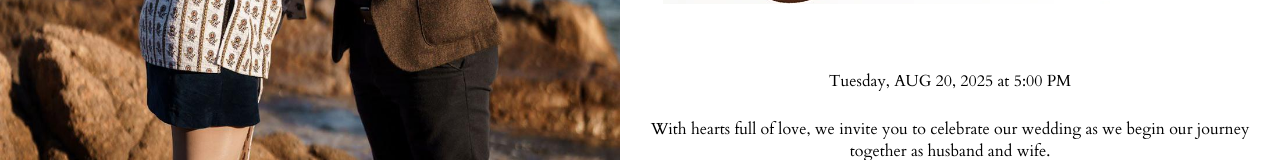
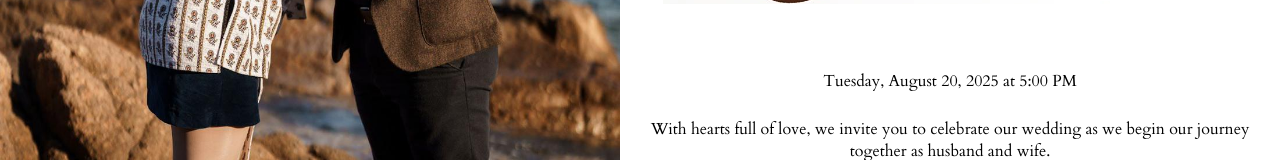
Before and after one commit to sepool7/ali-shima, a React (Create React App) app: page / in a window 1280 px wide. Shown: the part 572-732 px from the top of the page. Built offline with nearby package versions, Linux system fonts and the light colour scheme.

Commit message:
first commit

```diff
--- a/src/WeddingWebsite.js
+++ b/src/WeddingWebsite.js
@@ -5,7 +5,7 @@ import namesImage from './alishima.png'; // Import the image file
 function App() {
   const weddingDetails = {
     coupleNames: 'ALI & SHIMA',
-    date: 'Tuesday, AUG 20, 2025',
+    date: 'Tuesday, August 20, 2025',
     time: '5:00 PM',
     location: 'https://www.google.com/maps/place/Strada+Scaparoni,+45,+12051+Alba+CN,+Italia/@44.707223,7.905322,17z/data=!3m1!4b1!4m5!3m4!1s0x4724c1f020e2d04f:0x2b0f2f3b6d2d9f13!8m2!3d44.707223!4d7.905322',
     rsvpLink: 'https://docs.google.com/forms/d/1A3yYwhwOvWMU_4BlvU7VdiFzt_Cy_brwpiqQnDBdk6w/edit', // Optional RSVP link
```
